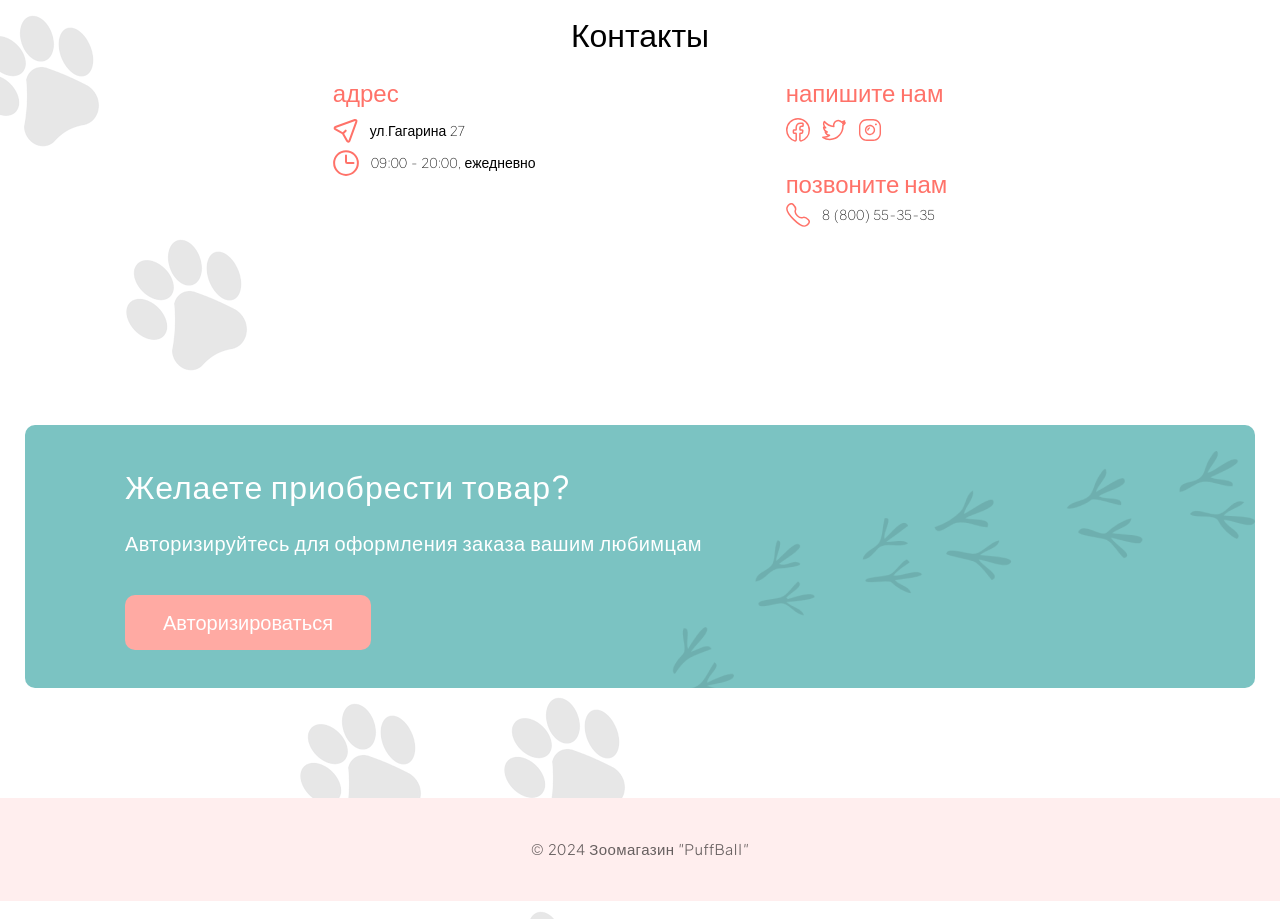
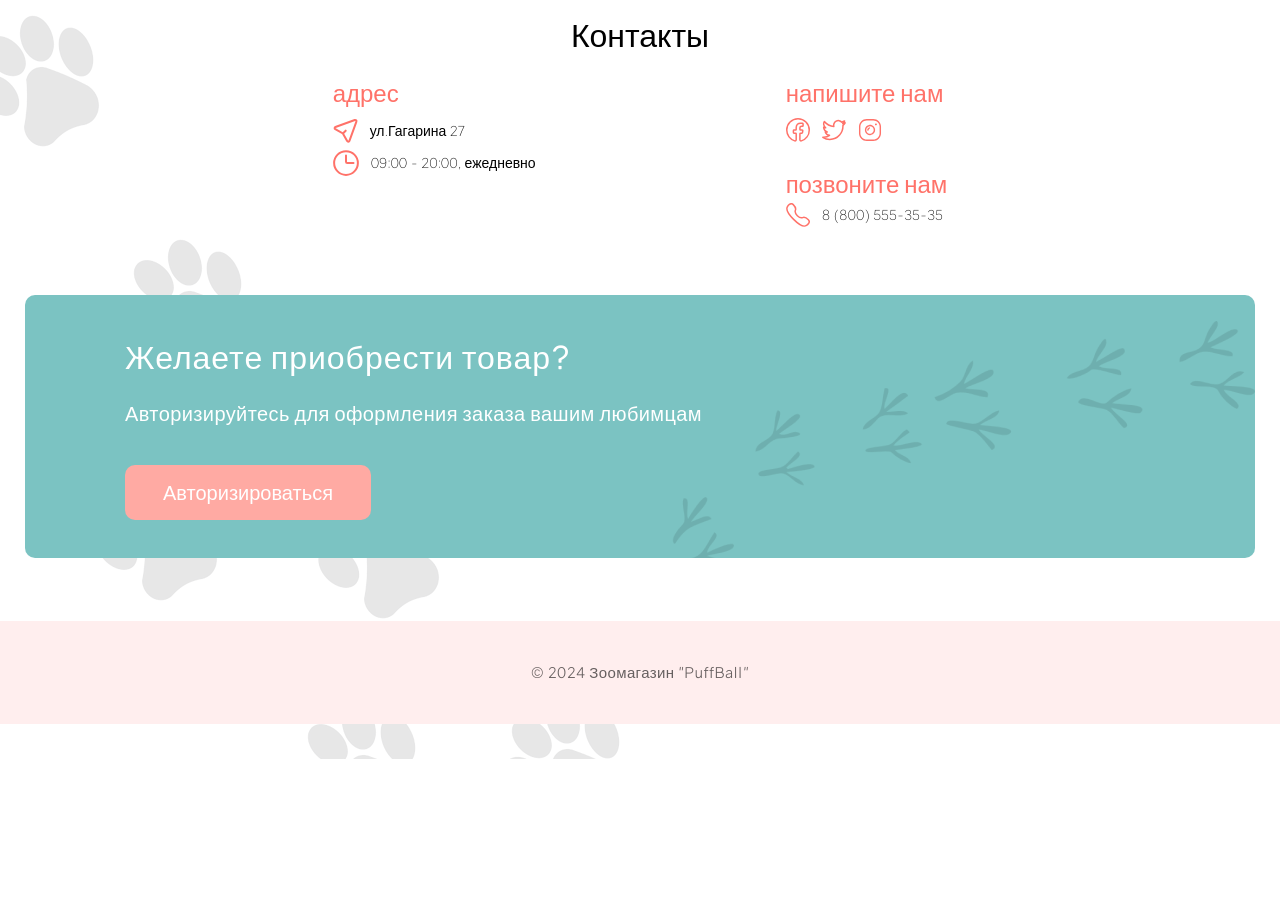
Before and after one commit to josiren/petshop, a Django app: page /contact/ in a window 1280 px wide. Shown: the part 180-1099 px from the top of the page. After the commit the page ends 939 px from the top, so only its background shows below. Run offline with Django 5.2, Linux system fonts and the light colour scheme; style sheets or scripts are compiled from the project's sources; some libraries are stand-ins or nearby versions.

Commit message:
mini fix on all pages

```diff
--- a/petapp/static/petapp/page/contactpage/css/contact.css
+++ b/petapp/static/petapp/page/contactpage/css/contact.css
@@ -25,6 +25,7 @@
   background-repeat: no-repeat;
   background-position-x: right;
   background-position-y: bottom;
+  margin-top: 45px;
 }
 .buy-us input.login {
   display: flex;
@@ -41,6 +42,7 @@
 
 .footer {
   height: auto;
+  margin-top: 63px;
 }
 .footer p.signature {
   padding: 44px;
@@ -49,7 +51,7 @@
 .img-wrap {
   position: absolute;
   top: 133.5px;
-  height: 920px;
+  height: 760px;
   background: url(../../../GLOBAL/img/background/paw1.png) no-repeat;
   width: 100%;
   left: 0;
--- a/petapp/static/petapp/page/contactpage/css/contact.scss
+++ b/petapp/static/petapp/page/contactpage/css/contact.scss
@@ -25,6 +25,7 @@
   background-repeat: no-repeat;
   background-position-x: right;
   background-position-y: bottom;
+  margin-top: 45px;
   input.login{
     display: flex;
     align-self: flex-start;
@@ -41,6 +42,7 @@
 
 .footer{
   height: auto;
+  margin-top: 63px;
   p.signature{
     padding: 44px;
   }
@@ -50,7 +52,7 @@
 .img-wrap{
   position: absolute;
   top: 133.5px;
-  height: 920px;
+  height: 760px;
   background: url(../../../GLOBAL/img/background/paw1.png) no-repeat;
   width: 100%;
   left: 0;
--- a/petapp/templates/petapp/about.html
+++ b/petapp/templates/petapp/about.html
@@ -105,7 +105,7 @@
           </div>
           <div class="item-social">
             <img src="{% static 'petapp/page/mainpage/img/contact/phone.svg' %}" alt="phone">
-            <p class="social__text">8 (800) 55-35-35</p>
+            <p class="social__text">8 (800) 555-35-35</p>
           </div>
         </address>
       </div>
--- a/petapp/templates/petapp/catalog.html
+++ b/petapp/templates/petapp/catalog.html
@@ -224,7 +224,7 @@
           </div>
           <div class="item-social">
             <img src="{% static 'petapp/page/mainpage/img/contact/phone.svg' %}" alt="phone">
-            <p class="social__text">8 (800) 55-35-35</p>
+            <p class="social__text">8 (800) 555-35-35</p>
           </div>
         </address>
       </div>
--- a/petapp/templates/petapp/contact.html
+++ b/petapp/templates/petapp/contact.html
@@ -69,7 +69,7 @@
             <h3>позвоните нам</h3>
             <div class="item-social">
               <img src="{% static 'petapp/page/mainpage/img/contact/phone.svg' %}" alt="phone">
-              <p class="social__text">8 (800) 55-35-35</p>
+              <p class="social__text">8 (800) 555-35-35</p>
             </div>
           </div>
         </div>
--- a/petapp/templates/petapp/main.html
+++ b/petapp/templates/petapp/main.html
@@ -153,7 +153,7 @@
                     </div>
                     <div class="item-social">
                         <img src="{% static 'petapp/page/mainpage/img/contact/phone.svg' %}" alt="phone">
-                        <p class="social__text">8 (800) 55-35-35</p>
+                        <p class="social__text">8 (800) 555-35-35</p>
                     </div>
                 </address>
             </div>
```
Also changed, not shown: 1 other file.
